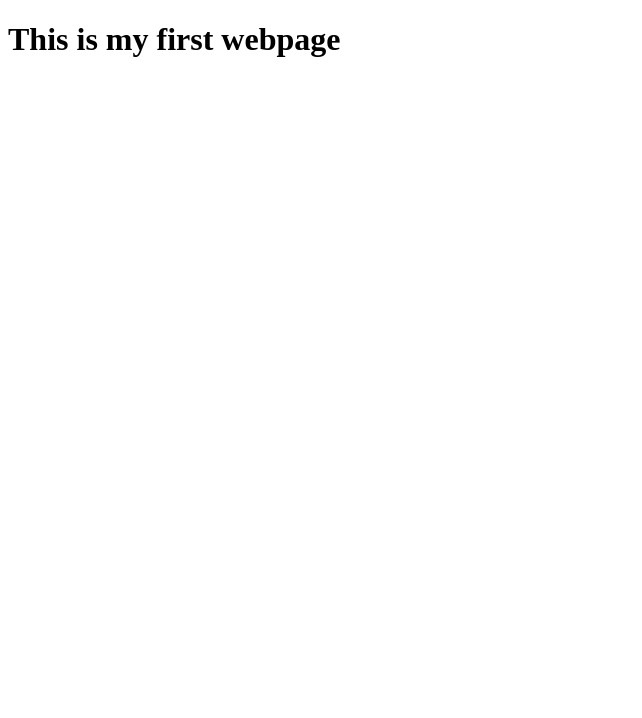
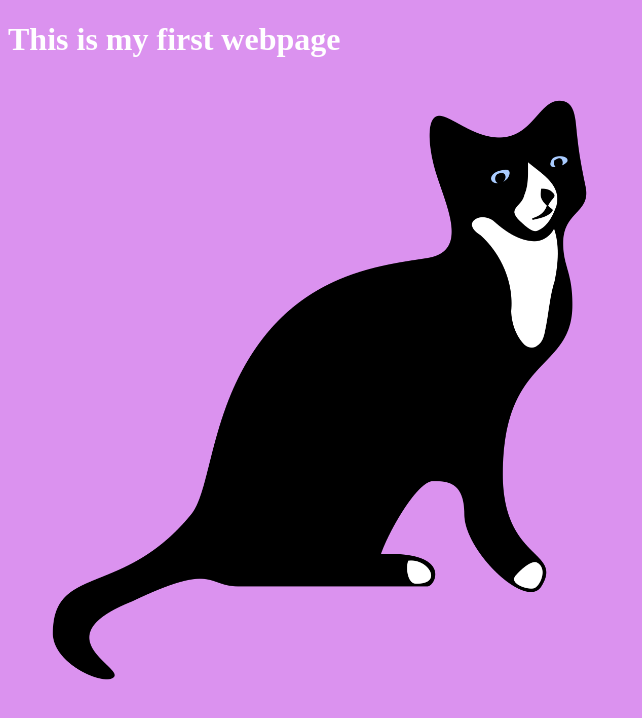
Before and after one commit to pixelcheetah/My-webpage, a plain HTML site: page index.html in a window 1280 px wide. Shown: the whole page, without its empty margins (0-642 px from the left). Drawn offline with Linux system fonts and the light colour scheme.

Commit message:
added cat img

```diff
--- /dev/null
+++ b/css/main.css
@@ -0,0 +1,12 @@
+body {
+  background-color: #db92ef;
+  width: 100%;
+}
+
+h1 {
+  color: white;
+}
+
+img {
+  width: 50%;
+}
--- a/index.html
+++ b/index.html
@@ -3,8 +3,11 @@
   <head>
     <meta charset="utf-8">
     <title>My webpage</title>
+    <meta name="viewport" content="width=device-width, initial-scale=1">
+    <link rel="stylesheet" href="css/main.css">
   </head>
   <body>
     <h1>This is my first webpage</h1>
+    <img src="img/cat-silhouette-snowshoe.png" alt="Cat">
   </body>
 </html>
```
Also changed, not shown: img/cat-silhouette-snowshoe.png (added), 1 other file.
